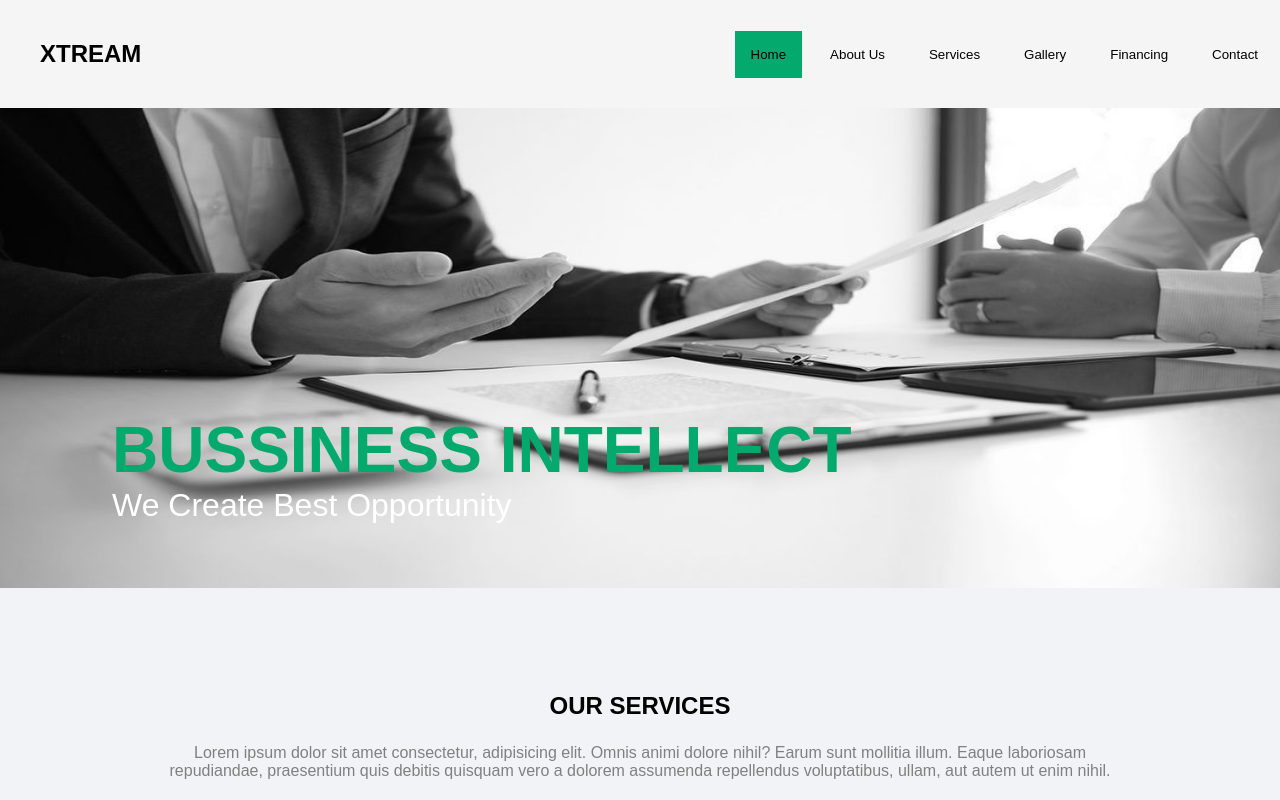
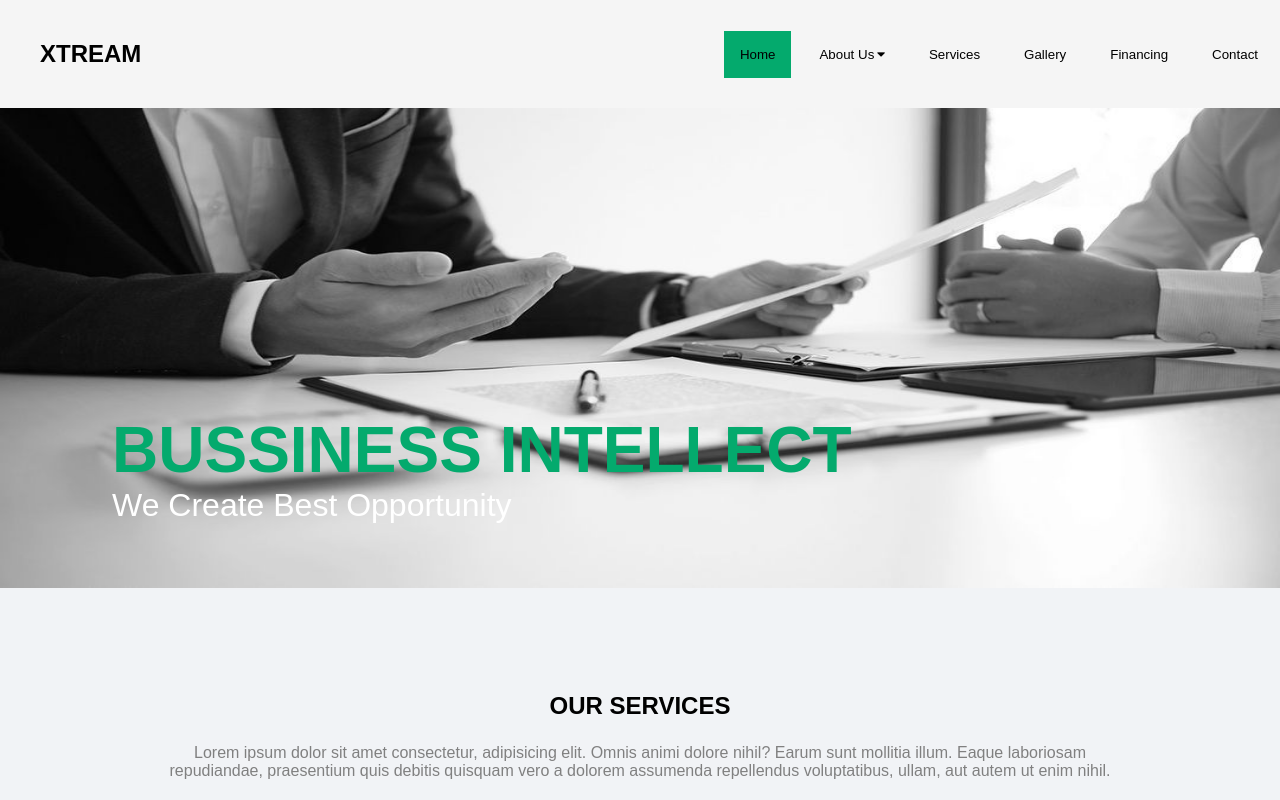
Before and after one commit to Akash-Rana-25/html-task, a plain HTML site: page task_2_html/task2.html in a window 1280 px wide. Shown: the top 800 px of the page. Drawn offline with Linux system fonts and the light colour scheme.

Commit message:
task 2 added

```diff
--- a/task_2_html/task2.html
+++ b/task_2_html/task2.html
@@ -16,7 +16,7 @@
                     <p style="font-weight: bolder;font-size: 1.5rem">XTREAM</p>
                 </li>
                 <li><button><a class="active" href="#">Home</a></button></li>
-                <li><button><a href="#">About Us</a></button></li>
+                <li><button ><a href="#">About Us<i style="margin-left: 3px;" class="fa fa-caret-down"></i></a></button></li>
                 <li><button><a href="#">Services</a></button></li>
                 <li><button><a href="#">Gallery</a></button></li>
                 <li><button><a href="#">Financing</a></button></li>
```
